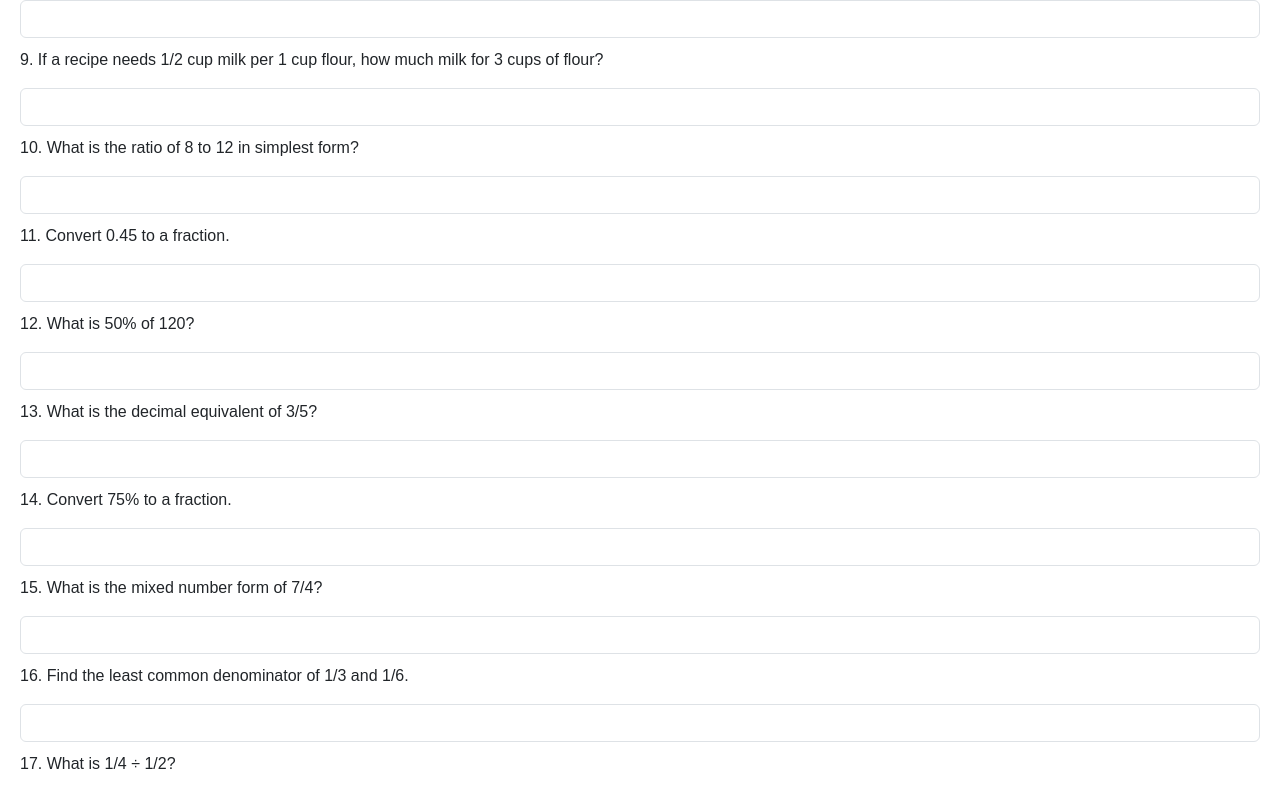
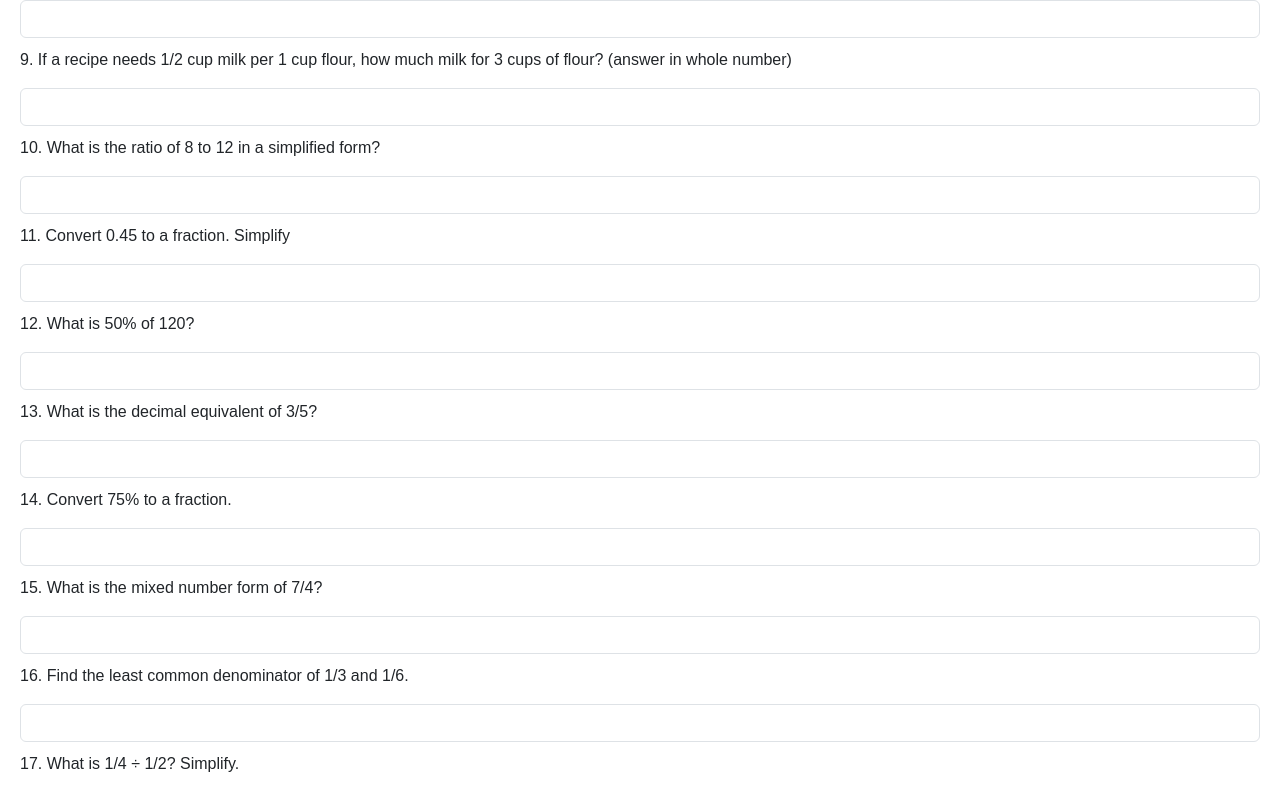
Before and after one commit to mrshayestest/mrshayestest.github.io, a plain HTML site: page index.html in a window 1280 px wide. Shown: the part 770-1562 px from the top of the page. Drawn offline with nearby package versions, Linux system fonts and the light colour scheme.

Commit message:
Update index.html

```diff
--- a/index.html
+++ b/index.html
@@ -220,26 +220,26 @@ Key Tips:
             { q: "Convert 2 1/3 to an improper fraction.", a: "7/3" },
             { q: "Solve: 2/5 × 3/4", a: "6/20" },
             { q: "Find the missing number: 3/5 = ?/10", a: "6" },
-            { q: "If a recipe needs 1/2 cup milk per 1 cup flour, how much milk for 3 cups of flour?", a: "1.5" },
-            { q: "What is the ratio of 8 to 12 in simplest form?", a: "2:3" },
-            { q: "Convert 0.45 to a fraction.", a: "9/20" },
+            { q: "If a recipe needs 1/2 cup milk per 1 cup flour, how much milk for 3 cups of flour? (answer in whole number)", a: "1.5" },
+            { q: "What is the ratio of 8 to 12 in a simplified form?", a: "2:3" },
+            { q: "Convert 0.45 to a fraction. Simplify", a: "9/20" },
             { q: "What is 50% of 120?", a: "60" },
             { q: "What is the decimal equivalent of 3/5?", a: "0.6" },
             { q: "Convert 75% to a fraction.", a: "3/4" },
             { q: "What is the mixed number form of 7/4?", a: "1 3/4" },
             { q: "Find the least common denominator of 1/3 and 1/6.", a: "6" },
-            { q: "What is 1/4 ÷ 1/2?", a: "1/2" },
+            { q: "What is 1/4 ÷ 1/2? Simplify.", a: "1/2" },
             { q: "Simplify: 6/12", a: "1/2" },
             { q: "What is 5/8 + 1/4?", a: "7/8" },
             { q: "Convert 0.6 to a fraction.", a: "3/5" },
             { q: "What is the unit rate: 240 miles in 4 hours?", a: "60" },
-            { q: "What is 1/3 of 90?", a: "30" },
+            { q: "What is 1/3 of 90?", a: "27" },
             { q: "Solve for x: 3/4 = x/8", a: "6" },
             { q: "What is 2/5 × 5/6?", a: "10/30" },
             { q: "Simplify: 12/36", a: "1/3" },
             { q: "Convert 9/10 to a decimal.", a: "0.9" },
             { q: "What is 2 1/2 as an improper fraction?", a: "5/2" },
-            { q: "What is the ratio of 15 to 45 in simplest form?", a: "1:3" },
+            { q: "What is the ratio of 15 to 45 in a simplified form?", a: "1:3" },
             { q: "Find the unit rate: 300 miles in 5 hours.", a: "60" },
             { q: "Convert 80% to a decimal.", a: "0.8" }
         ];
```
